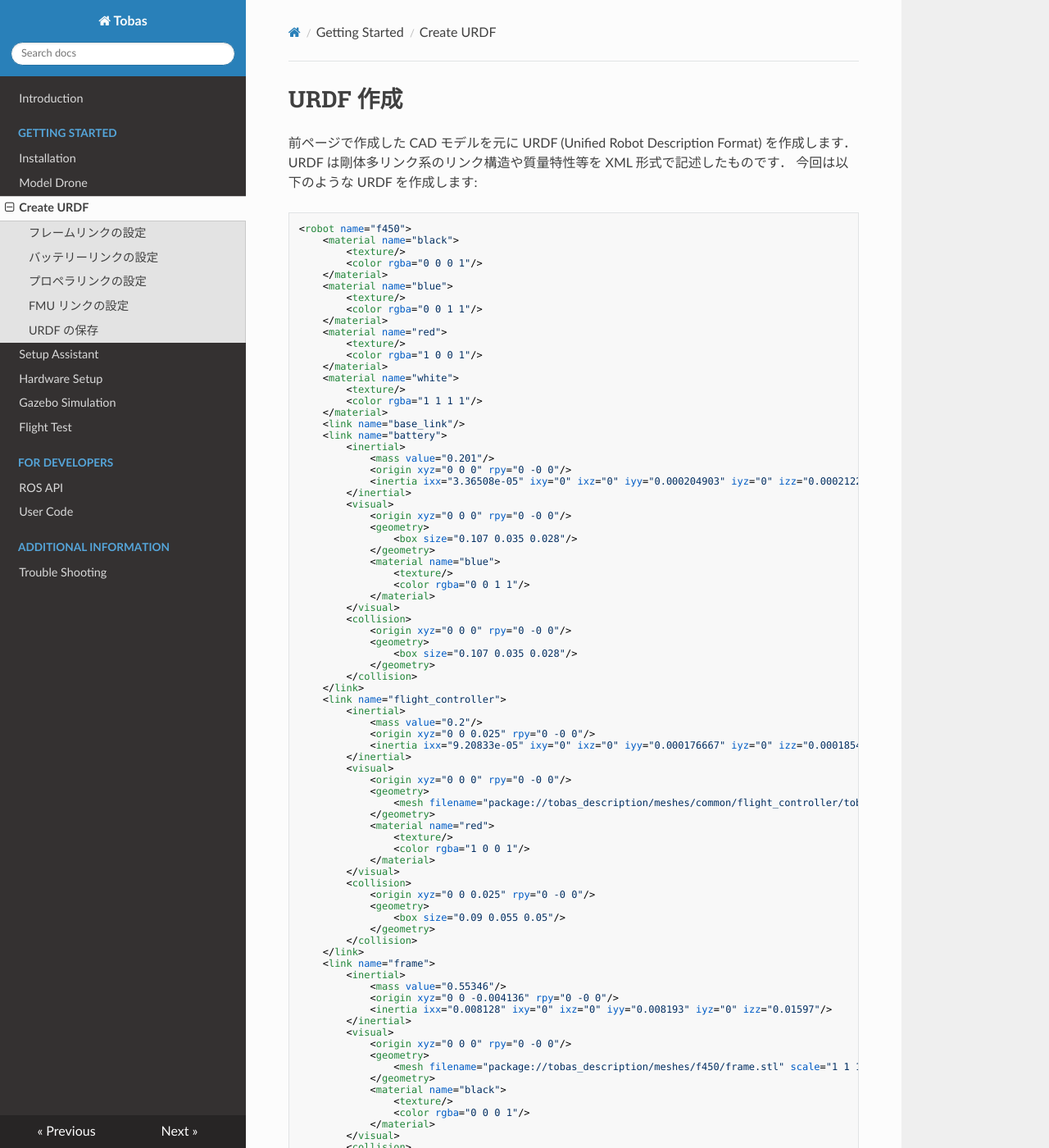
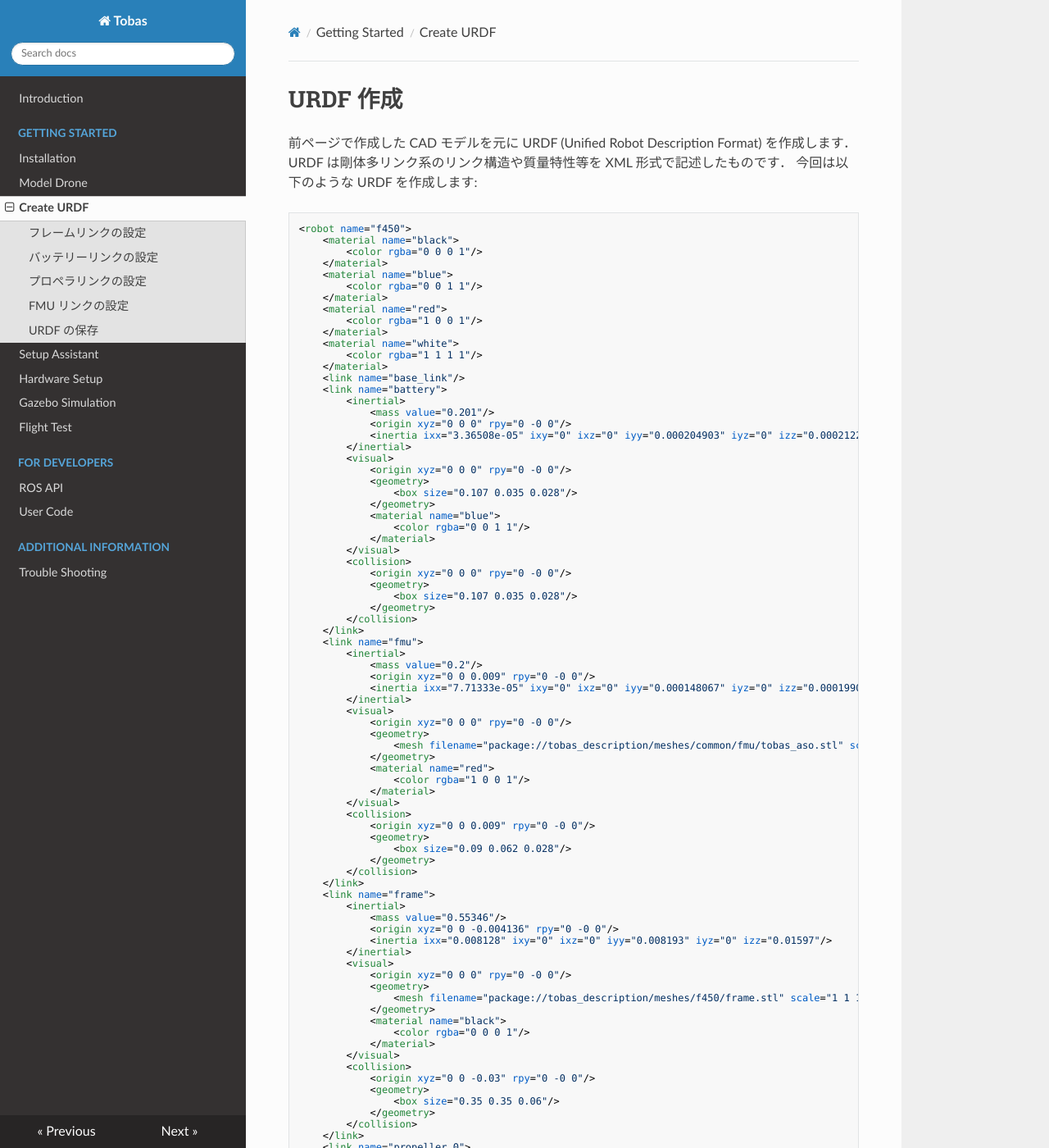
Before and after one commit to TobasFlightControl/tobas_wiki_ja, an MkDocs documentation site: the page built from docs/create_urdf.md, in a window 1280 px wide and 1400 px high. Shown: the whole window at 82% size. Built offline with MkDocs 1.6.1, drawn with Linux system fonts in a browser that asks for light colours; nearby versions of some CDN libraries; some of the changed text lies outside the part shown.

Commit message:
edit: create_urdf.md

````diff
--- a/docs/create_urdf.md
+++ b/docs/create_urdf.md
@@ -7,19 +7,15 @@ URDF は剛体多リンク系のリンク構造や質量特性等を XML 形式
 ```xml
 <robot name="f450">
     <material name="black">
-        <texture/>
         <color rgba="0 0 0 1"/>
     </material>
     <material name="blue">
-        <texture/>
         <color rgba="0 0 1 1"/>
     </material>
     <material name="red">
-        <texture/>
         <color rgba="1 0 0 1"/>
     </material>
     <material name="white">
-        <texture/>
         <color rgba="1 1 1 1"/>
     </material>
     <link name="base_link"/>
@@ -35,7 +31,6 @@ URDF は剛体多リンク系のリンク構造や質量特性等を XML 形式
                 <box size="0.107 0.035 0.028"/>
             </geometry>
             <material name="blue">
-                <texture/>
                 <color rgba="0 0 1 1"/>
             </material>
         </visual>
@@ -46,26 +41,25 @@ URDF は剛体多リンク系のリンク構造や質量特性等を XML 形式
             </geometry>
         </collision>
     </link>
-    <link name="flight_controller">
+    <link name="fmu">
         <inertial>
             <mass value="0.2"/>
-            <origin xyz="0 0 0.025" rpy="0 -0 0"/>
-            <inertia ixx="9.20833e-05" ixy="0" ixz="0" iyy="0.000176667" iyz="0" izz="0.000185417"/>
+            <origin xyz="0 0 0.009" rpy="0 -0 0"/>
+            <inertia ixx="7.71333e-05" ixy="0" ixz="0" iyy="0.000148067" iyz="0" izz="0.000199067"/>
         </inertial>
         <visual>
             <origin xyz="0 0 0" rpy="0 -0 0"/>
             <geometry>
-                <mesh filename="package://tobas_description/meshes/common/flight_controller/tobas_aso.stl" scale="1 1 1"/>
+                <mesh filename="package://tobas_description/meshes/common/fmu/tobas_aso.stl" scale="1 1 1"/>
             </geometry>
             <material name="red">
-                <texture/>
                 <color rgba="1 0 0 1"/>
             </material>
         </visual>
         <collision>
-            <origin xyz="0 0 0.025" rpy="0 -0 0"/>
+            <origin xyz="0 0 0.009" rpy="0 -0 0"/>
             <geometry>
-                <box size="0.09 0.055 0.05"/>
+                <box size="0.09 0.062 0.028"/>
             </geometry>
         </collision>
     </link>
@@ -81,7 +75,6 @@ URDF は剛体多リンク系のリンク構造や質量特性等を XML 形式
                 <mesh filename="package://tobas_description/meshes/f450/frame.stl" scale="1 1 1"/>
             </geometry>
             <material name="black">
-                <texture/>
                 <color rgba="0 0 0 1"/>
             </material>
         </visual>
@@ -104,7 +97,6 @@ URDF は剛体多リンク系のリンク構造や質量特性等を XML 形式
                 <mesh filename="package://tobas_description/meshes/common/propeller/phantom3_0945_ccw.stl" scale="0.001 0.001 0.001"/>
             </geometry>
             <material name="white">
-                <texture/>
                 <color rgba="1 1 1 1"/>
             </material>
         </visual>
@@ -127,7 +119,6 @@ URDF は剛体多リンク系のリンク構造や質量特性等を XML 形式
                 <mesh filename="package://tobas_description/meshes/common/propeller/phantom3_0945_ccw.stl" scale="0.001 0.001 0.001"/>
             </geometry>
             <material name="white">
-                <texture/>
                 <color rgba="1 1 1 1"/>
             </material>
         </visual>
@@ -150,7 +141,6 @@ URDF は剛体多リンク系のリンク構造や質量特性等を XML 形式
                 <mesh filename="package://tobas_description/meshes/common/propeller/phantom3_0945_cw.stl" scale="0.001 0.001 0.001"/>
             </geometry>
             <material name="white">
-                <texture/>
                 <color rgba="1 1 1 1"/>
             </material>
         </visual>
@@ -173,7 +163,6 @@ URDF は剛体多リンク系のリンク構造や質量特性等を XML 形式
                 <mesh filename="package://tobas_description/meshes/common/propeller/phantom3_0945_cw.stl" scale="0.001 0.001 0.001"/>
             </geometry>
             <material name="white">
-                <texture/>
                 <color rgba="1 1 1 1"/>
             </material>
         </visual>
@@ -190,11 +179,11 @@ URDF は剛体多リンク系のリンク構造や質量特性等を XML 形式
         <parent link="base_link"/>
         <child link="battery"/>
     </joint>
-    <joint name="flight_controller_joint" type="fixed">
-        <origin xyz="0 0.015 0" rpy="0 -0 0"/>
+    <joint name="fmu_joint" type="fixed">
+        <origin xyz="0 0.015 0.02" rpy="0 -0 0"/>
         <axis xyz="0 0 0"/>
         <parent link="base_link"/>
-        <child link="flight_controller"/>
+        <child link="fmu"/>
     </joint>
     <joint name="frame_joint" type="fixed">
         <origin xyz="0 0 0" rpy="0 -0 0"/>
````
